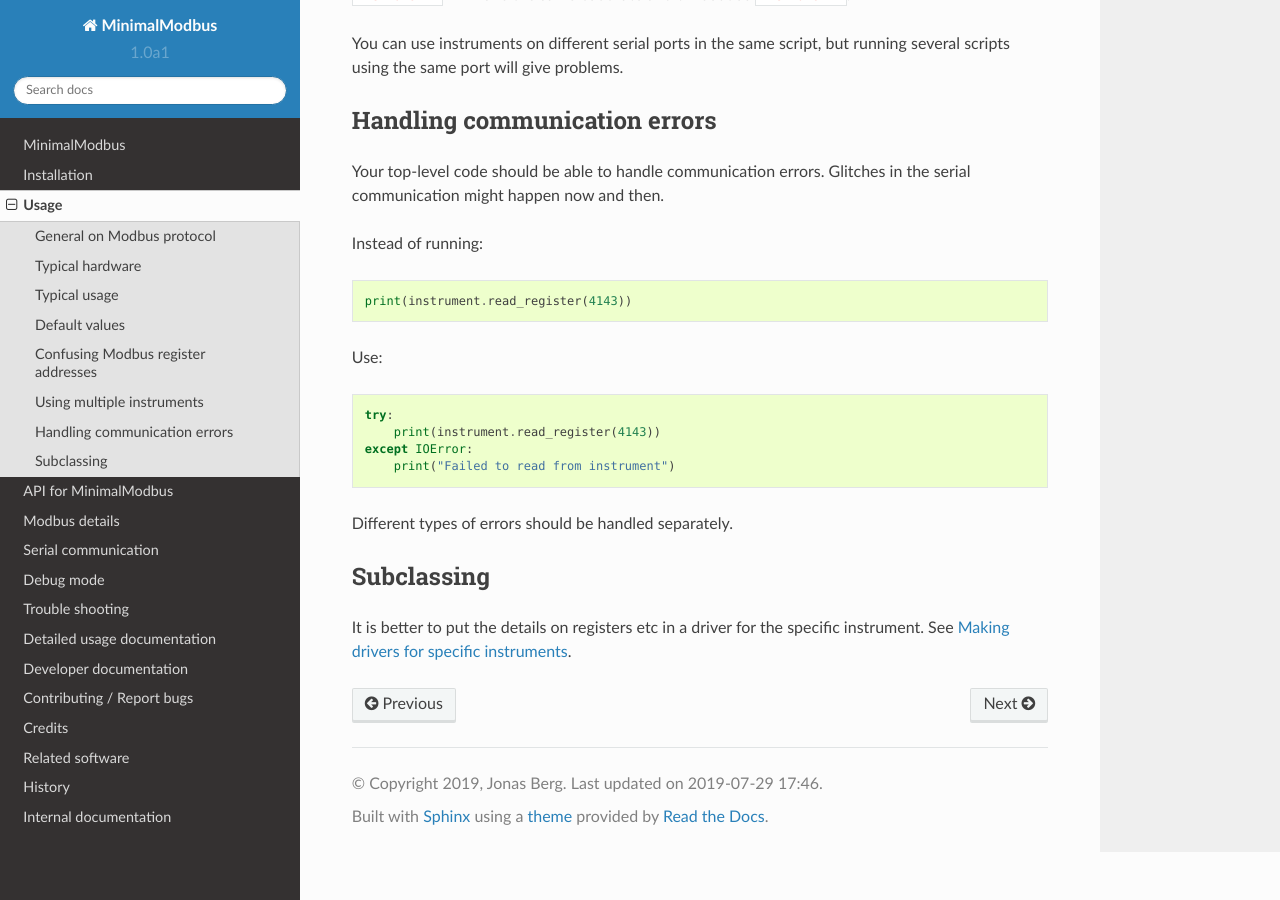
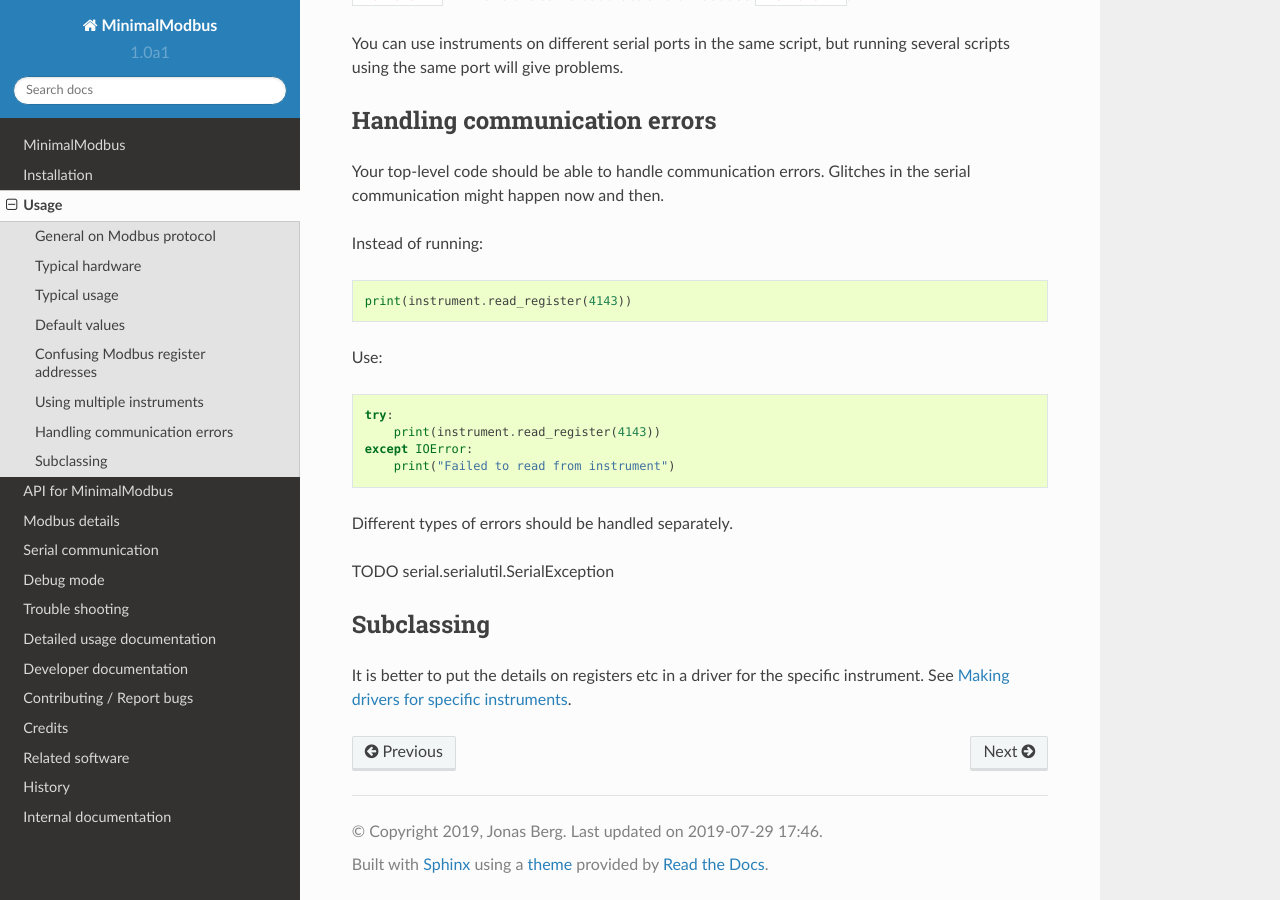
Before and after one commit to pyhys/minimalmodbus, a Sphinx documentation site: the page built from docs/usage.rst, in a window 1280 px wide and 900 px high, scrolled down 3635 px. Built offline with Sphinx 7.4.7 and the Read the Docs theme 2.0.0, drawn with Linux system fonts in a browser that asks for light colours; pages that are not in the unit, such as notebooks, are missing from menus.

Commit message:
Added commend on exceptions

```diff
--- a/docs/usage.rst
+++ b/docs/usage.rst
@@ -179,6 +179,7 @@ Use::
 
 Different types of errors should be handled separately.
 
+TODO serial.serialutil.SerialException
 
 Subclassing
 -----------
```
